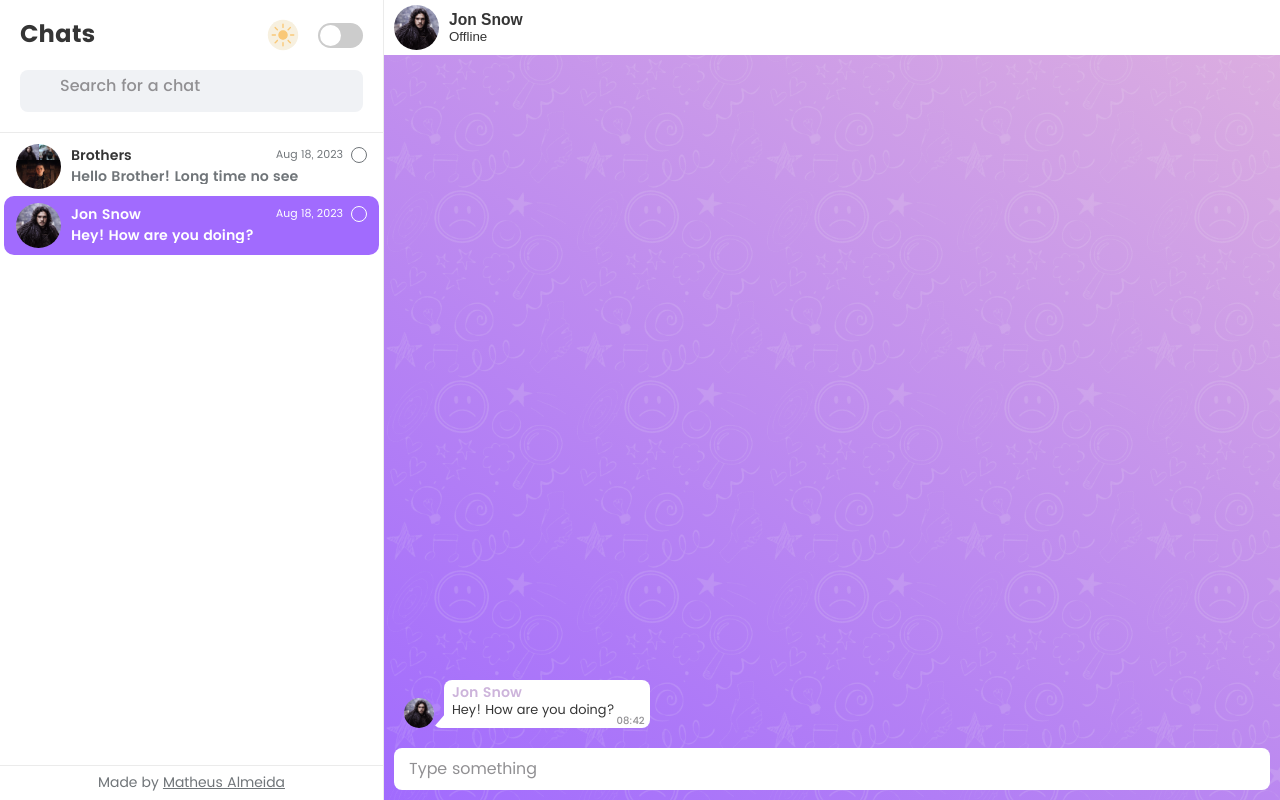
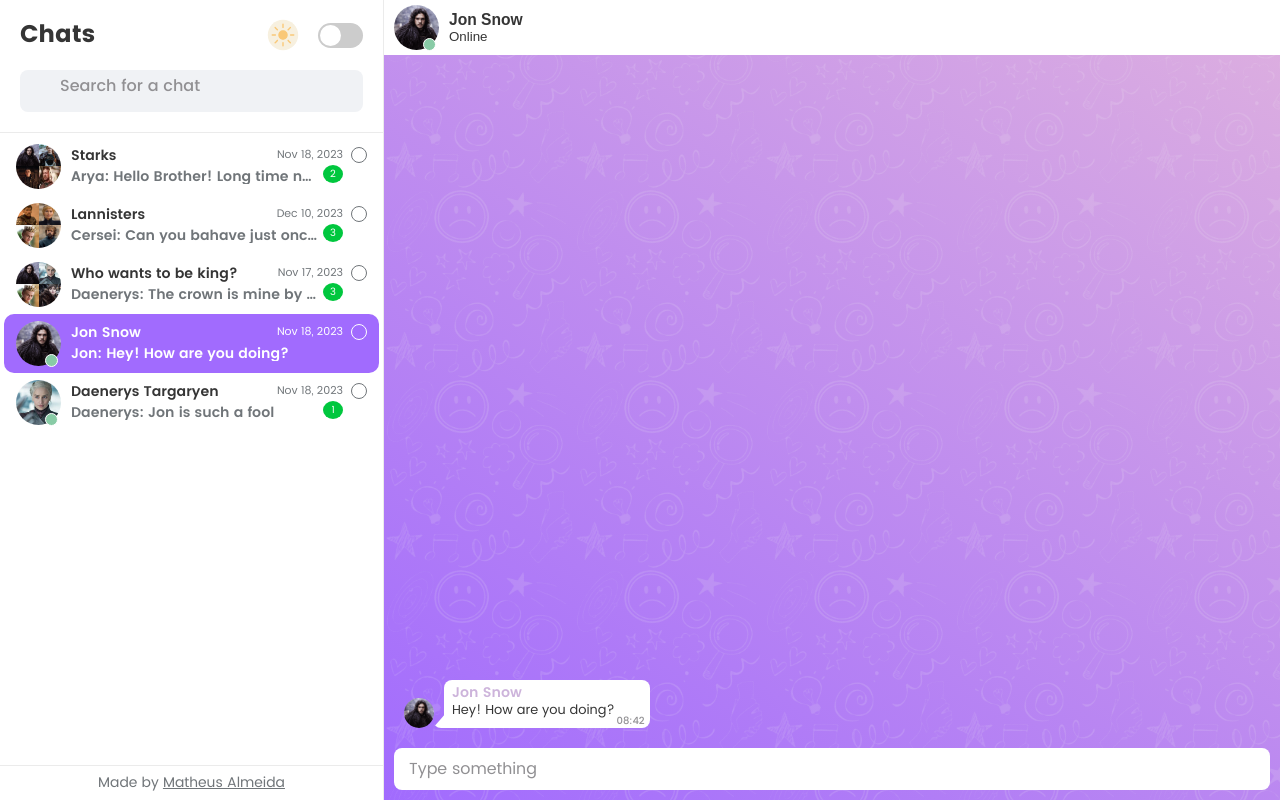
Before and after one commit to matheusjv11/Simple-Chat, a Next.js app: page /chat/c798472a-f511-49ce-9151-014e0cd39c20 in a window 1280 px wide. Built offline with nearby package versions, Linux system fonts and the light colour scheme; some icons are missing.

Commit message:
Add variations on reactivity

```diff
--- a/src/components/MessagePreview/index.tsx
+++ b/src/components/MessagePreview/index.tsx
@@ -8,6 +8,8 @@ import { DateUtils } from '@/utils/DateUtils'
 import ChatOptions from '../ChatOptions'
 import { ThreeDotsVertical as ThreeDotsVerticalIcon } from '@styled-icons/bootstrap/ThreeDotsVertical'
 import { PinAngle as PinAngleIcon } from '@styled-icons/bootstrap/PinAngle'
+import { UserService } from '@/services/UserService'
+import { ExistingCharacters } from '@/database/Characters'
 
 type MessagePreviewProps = {
   name: string
@@ -81,19 +83,33 @@ const MessagePreview = ({ name, chatId, children }: MessagePreviewProps) => {
     }
   }
 
+  const lastMessageUser = (userKey: string) => {
+    const user = UserService.getUser(userKey as ExistingCharacters)
+    return user.name.split(' ')[0]
+  }
+
   return (
     <S.Wrapper selectedchat={Number(selectedChat)} tabIndex={0}>
       {children}
       <S.MessageContent>
         <S.FlexColumn>
           <Username>{name}</Username>
-          <S.Message>{lastMessage?.content}</S.Message>
+          {lastMessage && (
+            <S.Message>
+              {lastMessage.user === 'currentUser'
+                ? 'You'
+                : lastMessageUser(lastMessage.user)}
+              : {lastMessage.content}
+            </S.Message>
+          )}
         </S.FlexColumn>
         <S.RightSide>
           <S.FlexColumn end={'true'}>
             <S.SentDate>{date}</S.SentDate>
             {!!countUnreadMessage && (
-              <S.UnreadMessage>{countUnreadMessage}</S.UnreadMessage>
+              <S.UnreadMessage>
+                <p>{countUnreadMessage}</p>
+              </S.UnreadMessage>
             )}
           </S.FlexColumn>
           <S.FlexColumn className="preview-buttons">
--- a/src/components/MessagePreview/styles.ts
+++ b/src/components/MessagePreview/styles.ts
@@ -89,13 +89,22 @@ export const SentDate = styled.p`
   `}
 `
 
-export const UnreadMessage = styled.p`
+export const UnreadMessage = styled.span`
   ${({ theme }) => css`
-    font-size: ${theme.sizes.xsmall};
-    color: white;
     background-color: #00c73e;
-    border-radius: 30px;
-    padding: 1px 8px;
+    border-radius: 50%;
+    position: relative;
+    height: 18px;
+    width: 20px;
+
+    p {
+      font-size: 10px;
+      color: white;
+      position: absolute;
+      top: 50%;
+      left: 50%;
+      transform: translateX(-50%) translateY(-50%);
+    }
   `}
 `
 
--- a/src/components/ProfilePicture/styles.ts
+++ b/src/components/ProfilePicture/styles.ts
@@ -30,6 +30,9 @@ export const Wrapper = styled.main<WrapperProps>`
     background-size: cover;
     border-radius: 100%;
     position: relative;
+    box-shadow: rgba(255, 255, 255, 0.1) 0px 1px 1px 0px inset,
+      rgba(50, 50, 93, 0.25) 0px 50px 100px -20px,
+      rgba(0, 0, 0, 0.3) 0px 30px 60px -30px;
 
     ${!!size && imageSizeModifiers[size](theme)}
   `}
--- a/src/mock/InitialGroupChats.ts
+++ b/src/mock/InitialGroupChats.ts
@@ -4,6 +4,8 @@ import { UserChatsType } from '@/types/UserChatsType'
 import { v4 as uuidv4 } from 'uuid'
 
 const chatId1 = 'f325de59-6468-4e5f-8f62-c20a45929673'
+const chatId2 = 'f325de59-6468-4e5f-8f62-c20a45929674'
+const chatId3 = 'f325de59-6468-4e5f-8f62-c20a45929675'
 
 export const InitialGroupChats: UserChatsType = {
   [chatId1]: {
@@ -11,28 +13,107 @@ export const InitialGroupChats: UserChatsType = {
     members: [
       ExistingCharacters.JON,
       ExistingCharacters.SANSA,
-      ExistingCharacters.ARYA
+      ExistingCharacters.ARYA,
+      ExistingCharacters.NED,
+      ExistingCharacters.CATELYN,
+      ExistingCharacters.BRAN
     ],
-    name: 'Brothers',
-    description: 'First group test',
+    name: 'Starks',
+    description:
+      'House Stark of Winterfell is a Great House of Westeros and the royal house of the Kingdom of the North. They rule over the vast region known as the North from their seat in Winterfell.',
     messages: [
       {
         content: 'Hey everybody!',
-        dtSend: new Date('2023-08-18 14:25:20'),
+        dtSend: new Date('2023-11-18 14:25:20'),
         user: ExistingCharacters.JON
       },
       {
-        content: 'Hello Brother! Long time no see',
-        dtSend: new Date('2023-08-18 14:30:20'),
+        content:
+          'Hello Brother! Long time no see. Can you teach me how to ride a dragon?',
+        dtSend: new Date('2023-11-18 14:30:20'),
         user: ExistingCharacters.ARYA
+      }
+    ],
+    pinned: true,
+    lastMessage: {
+      content:
+        'Hello Brother! Long time no see. Can you teach me how to ride a dragon?',
+      dtSend: new Date('2023-11-18 14:30:20'),
+      user: ExistingCharacters.ARYA
+    },
+    unreadMessages: 2
+  } as GroupChatType,
+  [chatId2]: {
+    id: chatId2,
+    members: [
+      ExistingCharacters.JAIME,
+      ExistingCharacters.CERSEI,
+      ExistingCharacters.JOFFREY,
+      ExistingCharacters.TYRION,
+      ExistingCharacters.TYWIN
+    ],
+    name: 'Lannisters',
+    description:
+      'House Lannister of Casterly Rock is one of the Great Houses of Westeros, one of its richest and most powerful families and one of its oldest dynasties.',
+    messages: [
+      {
+        content: 'I hate everyone here',
+        dtSend: new Date('2023-11-10 15:25:20'),
+        user: ExistingCharacters.JOFFREY
+      },
+      {
+        content: 'What a surprise',
+        dtSend: new Date('2023-11-10 15:26:50'),
+        user: ExistingCharacters.TYRION
+      },
+      {
+        content: 'Can you bahave just once?',
+        dtSend: new Date('2023-11-10 15:28:00'),
+        user: ExistingCharacters.CERSEI
       }
     ],
     pinned: false,
     lastMessage: {
-      content: 'Hello Brother! Long time no see',
-      dtSend: new Date('2023-08-18 14:30:20'),
-      user: ExistingCharacters.ARYA
+      content: 'Can you bahave just once?',
+      dtSend: new Date('2023-12-10 15:28:00'),
+      user: ExistingCharacters.CERSEI
     },
-    unreadMessages: 0
+    unreadMessages: 3
+  } as GroupChatType,
+  [chatId3]: {
+    id: chatId3,
+    members: [
+      ExistingCharacters.JON,
+      ExistingCharacters.DAENERYS,
+      ExistingCharacters.JOFFREY,
+      ExistingCharacters.BRAN,
+      ExistingCharacters.TYWIN
+    ],
+    name: 'Who wants to be king?',
+    description: 'Whoever have the better argument takes the crown',
+    messages: [
+      {
+        content: 'I am already king, there is no discussion',
+        dtSend: new Date('2023-11-17 15:25:20'),
+        user: ExistingCharacters.JOFFREY
+      },
+      {
+        content: 'Well...',
+        dtSend: new Date('2023-11-17 15:27:20'),
+        user: ExistingCharacters.BRAN
+      },
+      {
+        content: 'The crown is mine by right',
+        dtSend: new Date('2023-11-17 15:26:20'),
+        user: ExistingCharacters.DAENERYS
+      }
+    ],
+    pinned: false,
+    lastMessage: {
+      content: 'The crown is mine by right',
+      dtSend: new Date('2023-11-17 15:26:20'),
+      user: ExistingCharacters.DAENERYS
+    },
+    unreadMessages: 3
   } as GroupChatType
 }
--- a/src/mock/InitialSingleChats.ts
+++ b/src/mock/InitialSingleChats.ts
@@ -4,6 +4,7 @@ import { UserChatsType } from '@/types/UserChatsType'
 import { v4 as uuidv4 } from 'uuid'
 
 const chatId1 = 'c798472a-f511-49ce-9151-014e0cd39c20'
+const chatId2 = 'c798472a-f511-49ce-9151-014e0cd39c21'
 
 export const InitialSingleChats: UserChatsType = {
   [chatId1]: {
@@ -12,16 +13,34 @@ export const InitialSingleChats: UserChatsType = {
     messages: [
       {
         content: 'Hey! How are you doing?',
-        dtSend: new Date('2023-08-18 08:42:20'),
+        dtSend: new Date('2023-11-18 08:42:20'),
         user: ExistingCharacters.JON
       }
     ],
     pinned: false,
     lastMessage: {
       content: 'Hey! How are you doing?',
-      dtSend: new Date('2023-08-18 08:42:20'),
+      dtSend: new Date('2023-11-18 08:42:20'),
       user: ExistingCharacters.JON
     },
-    unreadMessages: 0
+    unreadMessages: 1
+  } as SingleChatType,
+  [chatId2]: {
+    id: chatId2,
+    member: ExistingCharacters.DAENERYS,
+    messages: [
+      {
+        content: 'Jon is such a fool',
+        dtSend: new Date('2023-11-18 08:41:20'),
+        user: ExistingCharacters.DAENERYS
+      }
+    ],
+    pinned: false,
+    lastMessage: {
+      content: 'Jon is such a fool',
+      dtSend: new Date('2023-11-18 08:42:20'),
+      user: ExistingCharacters.DAENERYS
+    },
+    unreadMessages: 1
   } as SingleChatType
 }
--- a/src/services/ChatService.ts
+++ b/src/services/ChatService.ts
@@ -31,6 +31,10 @@ export class ChatService {
 
       if (chatA?.pinned) {
         return -1
+      }
+
+      if (chatB?.pinned) {
+        return 1
       }
 
       if (chatA?.lastMessage && chatB?.lastMessage) {
--- a/src/store/reducers/chatsReducer.ts
+++ b/src/store/reducers/chatsReducer.ts
@@ -68,10 +68,10 @@ export const chatsSlice = createSlice({
     },
     removeChat: (state, action: PayloadAction<{ id: string }>) => {
       if (action.payload.id in state.userChats) {
-        delete state.userChats[action.payload.id]
-
         const chatIndex = state.userChatsId.indexOf(action.payload.id)
         state.userChatsId.splice(chatIndex, 1)
+
+        delete state.userChats[action.payload.id]
       }
     },
     pinChat: (state, action: PayloadAction<{ id: string }>) => {
--- a/src/templates/MainChat/index.tsx
+++ b/src/templates/MainChat/index.tsx
@@ -51,7 +51,7 @@ const MainChat = ({ chatId }: MainChatProps) => {
         ChatService.singleChatObserver(chat)
       }, 1500)
     }
-  }, [chat.lastMessage])
+  }, [chat?.lastMessage])
 
   useEffect(() => {
     setIsDescriptionOpen(false)
--- a/src/utils/DateUtils.ts
+++ b/src/utils/DateUtils.ts
@@ -35,7 +35,7 @@ export class DateUtils {
   }
 
   public static orderDates(dateA: Date, dateB: Date): number {
-    return dateB.getDate() - dateA.getDate()
+    return dateB.getUTCMilliseconds() - dateA.getUTCMilliseconds()
   }
 
   public getHoursAndMinutes(): string {
--- a/src/utils/TypeUtils.ts
+++ b/src/utils/TypeUtils.ts
@@ -6,12 +6,12 @@ export class TypeUtils {
   public static isSingleChatType(
     type: SingleChatType | GroupChatType
   ): type is SingleChatType {
-    return (type as GroupChatType).name === undefined
+    return (type as GroupChatType)?.name === undefined
   }
 
   public static isSingleChatTypeById(id: string): boolean {
     const chat = ChatService.getChatById(id)
 
-    return (chat as GroupChatType).name === undefined
+    return (chat as GroupChatType)?.name === undefined
   }
 }
```
Also changed, not shown: 1 other file (tests, documents, lock files or other folders).
